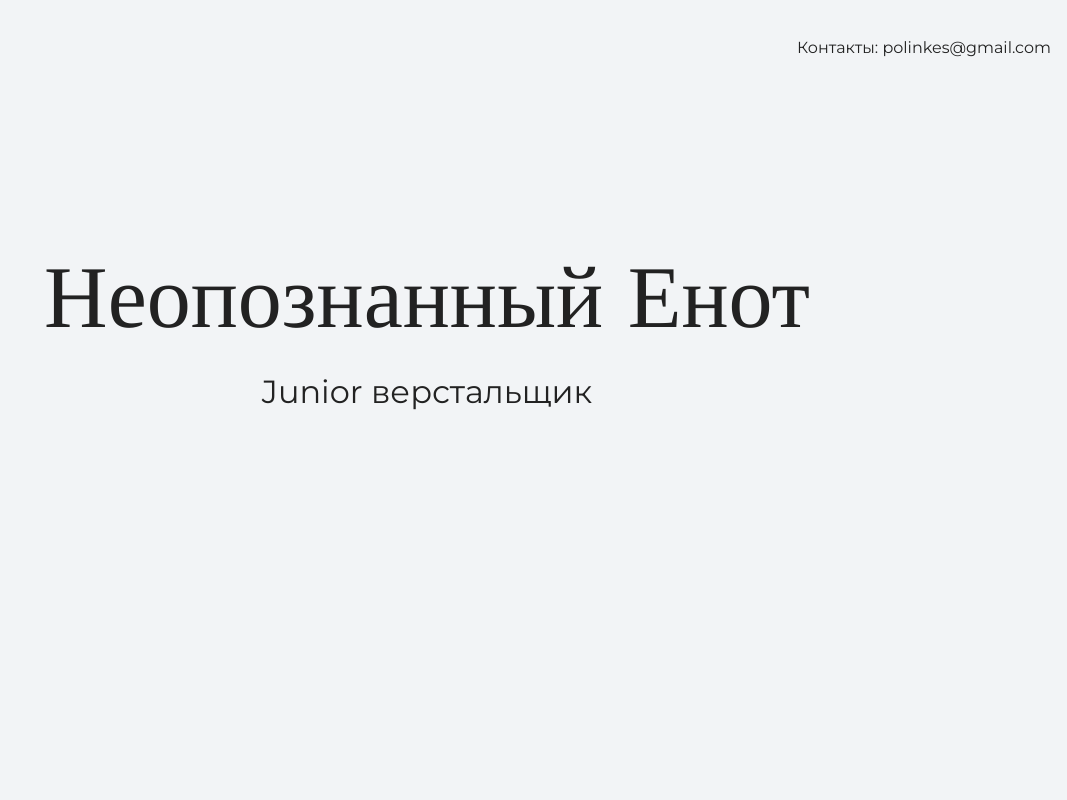
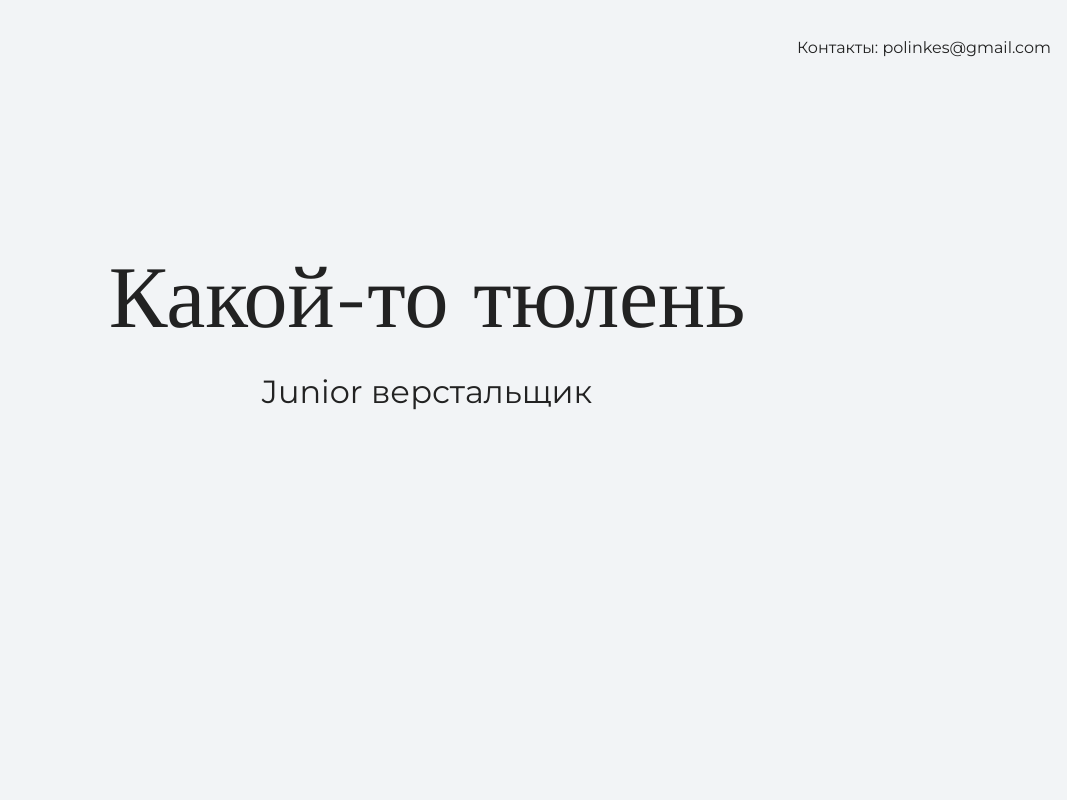
Before and after one commit to Polinkes/html-beginner-site, a plain HTML site: page index.html in a window 1280 px wide. Shown: the top 800 px of the page, without its empty margins (213-1280 px from the left). Drawn offline with nearby package versions, Linux system fonts and the light colour scheme.

Commit message:
меняет заголовок сайта

```diff
--- a/index.html
+++ b/index.html
@@ -16,7 +16,7 @@
     </header>
     <section class="hero-image">
 		<div class="container">
-		  <h1 class="heading">Неопознанный Енот</h1>
+		  <h1 class="heading">Какой-то тюлень</h1>
 		  <p>Junior верстальщик</p>
 		</div>
     </section>
```
